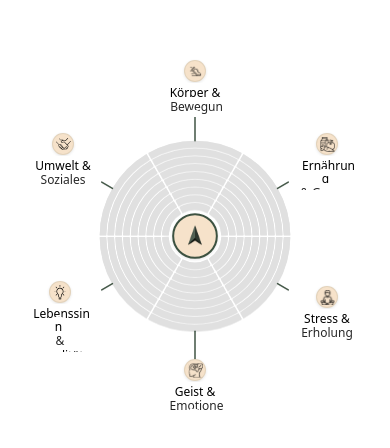
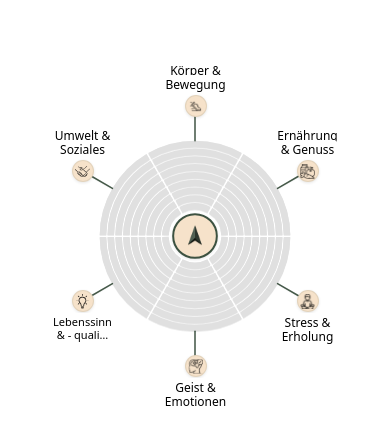
Before and after one commit to shams3049/vigilant-guacamole, a React (Vite) app: page / in a window 390 px wide. Shown: the part 186-634 px from the top of the page. Built offline with nearby package versions, Linux system fonts and the light colour scheme.

Commit message:
feat: Refactor icon and label positioning logic for improved layout and responsiveness in IconLabelLayer

```diff
--- a/src/components/GuideLinesLayer.tsx
+++ b/src/components/GuideLinesLayer.tsx
@@ -49,36 +49,16 @@ export default function GuideLinesLayer({
         // Start exactly on the outermost bar edge
         const p1 = polarToCartesian(center, center, innerRadius, angle);
 
-  // Reconstruct the label box geometry to compute where the inward edge lies along the ray
-  const boxWidth = Math.round(iconSize * 2.8);
-  // Estimate box height similar to IconLabelLayer: icon + margin + at least one line
-  const iconBlock = Math.round(iconSize * 0.9);
-  const effFont = Math.max(fontSize * 0.98, 12);
-  const marginTop = Math.max(4, Math.round(effFont * 0.3));
-  const lineHeightPx = Math.round(effFont * 1.1);
-  const minLinesBlock = lineHeightPx; // at least one line; actual may be larger but inward extent uses axis-aligned half extents
-  const paddingBlock = 8;
-  const boxHeight = Math.round(iconBlock + marginTop + minLinesBlock + paddingBlock);
-
-        // Nominal label center at base label radius
-        const nominal = polarToCartesian(center, center, labelRadius, angle);
-        const dx = nominal.x - center;
-        const dy = nominal.y - center;
-        const dist = Math.hypot(dx, dy) || 1;
-        const ux = dx / dist;
-        const uy = dy / dist;
-
-        // Inward half-extent of the axis-aligned box along the radial direction
-        const inwardHalfExtent = Math.abs(ux) * (boxWidth / 2) + Math.abs(uy) * (boxHeight / 2);
-
-        // Final label center radius (same as IconLabelLayer logic)
-        const finalLabelCenterRadius = Math.max(labelRadius, avoidRadius + safetyGap + inwardHalfExtent);
-
-        // Radius to the box's inward edge where the guideline should touch
-        const touchRadius = finalLabelCenterRadius - inwardHalfExtent;
-
-        // Ensure we don't create a negative/zero-length line (clamp slightly beyond innerRadius)
-        const endRadius = Math.max(innerRadius, Math.min(touchRadius, outerRadius));
+  // Compute icon center radius independent of label text (must match IconLabelLayer)
+  const iconBadgeRadius = (iconSize * 0.9) / 2;
+  const minIconCenterRadius = avoidRadius + safetyGap + iconBadgeRadius;
+  const iconCenterRadius = Math.max(labelRadius, minIconCenterRadius);
+  // Apply additional 20% on top (total 36% shorter from base)
+  const shrinkFactor = 0.64;
+  const endRadiusBase = iconCenterRadius - iconBadgeRadius; // icon inward edge
+  const shortenedEnd = innerRadius + shrinkFactor * (endRadiusBase - innerRadius);
+  // End the guideline at the shortened icon inward edge
+  const endRadius = Math.max(innerRadius, Math.min(shortenedEnd, outerRadius));
 
         const p2 = polarToCartesian(center, center, endRadius, angle);
 
--- a/src/components/IconLabelLayer.tsx
+++ b/src/components/IconLabelLayer.tsx
@@ -14,34 +14,117 @@ function getResponsiveTextConfig(fontSize: number, iconSize: number) {
   };
 }
 
-// Split text into multiple lines if needed (no cap; render all lines)
-function wrapText(text: string, maxCharsPerLine: number): string[] {
-  const words = text.split(' ');
-  const lines: string[] = [];
-  let currentLine = '';
+// Compute exactly two lines, scaling font-size down to fit within a given width.
+function computeTwoLineLayout(
+  text: string,
+  boxWidthPx: number,
+  startFontSize: number,
+  minFontSize: number
+): { lines: [string, string]; fontSize: number } {
+  // Split into tokens, but also split on internal hyphens to encourage natural breaks.
+  const rawWords = text.split(' ');
+  const words = rawWords.flatMap(w => {
+    // Keep leading or trailing hyphen as separate tokens to preserve semantics
+    if (w.includes('-') && w.length > 1) {
+      // Split but keep hyphens as standalone tokens when not at ends
+      const pieces = w.split('-');
+      const tokens: string[] = [];
+      pieces.forEach((p, idx) => {
+        if (p) tokens.push(p);
+        if (idx < pieces.length - 1) tokens.push('-');
+      });
+      return tokens;
+    }
+    return [w];
+  });
 
+  // Helper to wrap into up to 2 lines given a max chars per line
+  const wrapTwo = (maxChars: number): [string, string] => {
+    let line1 = '';
+    let line2 = '';
     for (const word of words) {
-    const testLine = currentLine ? `${currentLine} ${word}` : word;
-
-    if (testLine.length <= maxCharsPerLine) {
-      currentLine = testLine;
+      const try1 = line1 ? `${line1} ${word}` : word;
+      if (try1.length <= maxChars) {
+        line1 = try1;
+        continue;
+      }
+      // If word itself is longer than maxChars and line1 is empty, hard-split across lines
+      if (!line1 && word.length > maxChars) {
+        const head = word.slice(0, Math.max(1, maxChars - 1)) + '…';
+        line1 = head;
+        const remaining = word.slice(Math.max(1, maxChars - 1));
+        if (remaining) {
+          // Fill second line with remaining if possible
+          const rem2 = remaining.slice(0, Math.max(1, maxChars - 1)) + (remaining.length > maxChars - 1 ? '…' : '');
+          line2 = rem2;
+        }
+        break;
+      }
+      const try2 = line2 ? `${line2} ${word}` : word;
+      if (try2.length <= maxChars) {
+        line2 = try2;
       } else {
-      if (currentLine) {
-        lines.push(currentLine);
-        currentLine = word;
-      } else {
-        // Very long single word: push as-is and let CSS break it
-        lines.push(word);
-        currentLine = '';
+        // Word doesn't fit second line; truncate last token with ellipsis
+        const token = word.slice(0, Math.max(1, maxChars - (line2 ? line2.length + 1 : 0) - 1));
+        const spaced = line2 ? `${line2} ${token}` : token;
+        line2 = spaced.slice(0, Math.max(1, maxChars - 1)) + '…';
+        break;
       }
     }
+    // Avoid empty first line; move content up if needed
+    if (!line1 && line2) {
+      line1 = line2;
+      line2 = '';
     }
+    return [line1, line2] as [string, string];
+  };
 
-  if (currentLine) {
-    lines.push(currentLine);
+  // Iteratively reduce font size until it fits into two lines without overflow
+  let fontSize = Math.max(startFontSize, minFontSize);
+  // Leave a small padding inside the box for the line chip
+  const horizontalPaddingPx = 8; // 4px left + 4px right inside the chip
+  const availablePx = Math.max(10, boxWidthPx - horizontalPaddingPx);
+
+  for (let i = 0; i < 10; i++) {
+    const approxCharWidth = fontSize * 0.6; // heuristic
+    const maxChars = Math.max(6, Math.floor(availablePx / approxCharWidth));
+    // If any single token is longer than maxChars, shrink font and retry so we don't split mid-word
+    const longestToken = words.reduce((m, w) => Math.max(m, w.length), 0);
+    if (longestToken > maxChars && fontSize > minFontSize) {
+      fontSize = Math.max(minFontSize, fontSize * 0.92);
+      continue;
     }
-
-  return lines;
+  let [l1, l2] = wrapTwo(maxChars);
+  const overflow = (l2.endsWith('…') && l2.length > maxChars) || (!l1 && !!l2);
+    // Also consider raw length check for safety
+    const fits = l1.length <= maxChars && (!overflow && l2.length <= maxChars);
+    if (fits) {
+      // Prevent a lone ellipsis on second line by moving it to the first line
+      if (l2.trim() === '…' || l2.trim() === '...') {
+        l1 = (l1.replace(/…+$/,'')).trimEnd() + '…';
+        l2 = '';
+      }
+      return { lines: [l1 || '', l2 || ''], fontSize };
+    }
+    fontSize = Math.max(minFontSize, fontSize * 0.92);
+    if (fontSize === minFontSize) {
+      // Final attempt at min font: recompute and accept with potential ellipsis
+      const finalCharWidth = fontSize * 0.6;
+      const finalMax = Math.max(6, Math.floor(availablePx / finalCharWidth));
+  let [fl1, fl2] = wrapTwo(finalMax);
+  if (!fl1 && fl2) { fl1 = fl2; fl2 = ''; }
+  if (fl1.length > finalMax) fl1 = fl1.slice(0, Math.max(1, finalMax - 1)) + '…';
+      if (fl2.length > finalMax) fl2 = fl2.slice(0, Math.max(1, finalMax - 1)) + '…';
+      // Avoid rendering a solitary ellipsis line
+      if (fl2.trim() === '…' || fl2.trim() === '...') {
+        fl1 = (fl1.replace(/…+$/,'')).trimEnd() + '…';
+        fl2 = '';
+      }
+      return { lines: [fl1 || '', fl2 || ''], fontSize };
+    }
+  }
+  // Fallback (should rarely happen)
+  return { lines: [text, ''], fontSize };
 }
 
 export default function IconLabelLayer({
@@ -70,62 +153,47 @@ export default function IconLabelLayer({
     <g>
       {sectors.map((s, i) => {
         const angle = s.angle;
-  // Box width for icon + label stack (axis-aligned)
-  const boxWidth = Math.round(iconSize * 2.8); // Slightly wider for better text layout
+  // Place text above icon for top and near-top sectors (12, 2, and 10 o'clock)
+  const textAbove = angle === 0 || angle === 60 || angle === 300; // Körper & Bewegung, Ernährung & Genuss, Umwelt & Soziales
+  // Box width for icon + label stack (axis-aligned), adapt to canvas
+  const canvasSize = center * 2;
+  const boxWidth = Math.round(Math.min(iconSize * 3.1, canvasSize - 8)); // wider base to help text fit
 
-  // Wrap text for full rendering (no truncation/no cap)
-  const textLines = wrapText(s.label, textConfig.maxCharsPerLine);
+  // Two-line layout with dynamic downscaling
+  const minFont = 8; // slightly smaller for ultra-small screens
+  const layout = computeTwoLineLayout(s.label, boxWidth, textConfig.fontSize, minFont);
+  const textLines: [string, string] = layout.lines;
 
-  // Calculate dynamic box height from content
+  // Calculate dynamic box height from content (exactly two lines)
   const iconBlock = Math.round(iconSize * 0.9);
-  const marginTop = Math.max(4, Math.round(textConfig.fontSize * 0.3));
-  const lineHeightPx = Math.round(textConfig.fontSize * 1.1);
-  const linesBlock = textLines.length * lineHeightPx + Math.max(0, textLines.length - 1) * 1; // 1px gap between lines
+  const marginTop = Math.max(4, Math.round(layout.fontSize * 0.3));
+  const lineHeightPx = Math.round(layout.fontSize * 1.1);
+  const linesBlock = 2 * lineHeightPx + 1; // 1px gap between the two lines
   const paddingBlock = 8; // 4px top + 4px bottom from container padding
   const boxHeight = Math.round(iconBlock + marginTop + linesBlock + paddingBlock);
 
-        // First compute the nominal position using the base radius
-        const nominalPos = polarToCartesian(center, center, radius, angle);
+        // Compute icon center radius independent of label text (decouple guideline from text box)
+  const iconBadgeRadius = Math.round(iconSize * 0.9) / 2;
+  const minIconCenterRadius = avoidRadius + safetyGap + iconBadgeRadius;
+  const baseIconCenterRadius = Math.max(radius, minIconCenterRadius);
+  // Apply additional 20% on top (total 36%): shrinkFactor = 0.64
+  const shrinkFactor = 0.64; // cumulative
+  const innerStart = avoidRadius; // same base as guideline inner
+  const iconCenterRadius = innerStart + shrinkFactor * (baseIconCenterRadius - innerStart);
+        // Icon center position where the guideline should end (at icon edge)
+        const pos = polarToCartesian(center, center, iconCenterRadius, angle);
 
-        // Unit vector from center to position (radial outward)
-        const dx = nominalPos.x - center;
-        const dy = nominalPos.y - center;
-        const dist = Math.hypot(dx, dy) || 1;
-        const ux = dx / dist;
-        const uy = dy / dist;
+  // Compute top-left so that the icon center aligns with `pos` and text sits above/below without affecting the guideline
+  const contentPadding = 4; // matches container padding
+  const iconCenterOffsetY = textAbove
+    ? contentPadding + (2 * lineHeightPx + 1) + Math.max(4, Math.round(layout.fontSize * 0.3)) + iconBlock / 2
+    : contentPadding + iconBlock / 2;
 
-        // How much an axis-aligned box extends toward the center along the radial direction
-        // support function h_R(v) for rectangle with half-extents (w/2, h/2)
-        const inwardHalfExtent = Math.abs(ux) * (boxWidth / 2) + Math.abs(uy) * (boxHeight / 2);
-
-        // Minimum required distance from center to box center so that its inward edge clears the radar by safetyGap
-        const minCenterDistance = avoidRadius + safetyGap + inwardHalfExtent;
-
-        // Final placement radius
-        const finalRadius = Math.max(radius, minCenterDistance);
-
-        // Place each icon and label at the correct angle and distance
-        const pos = polarToCartesian(center, center, finalRadius, angle);
-
-        // Dynamic offset based on screen edges to prevent clipping near canvas bounds
-        let xOffset = 0;
-        let yOffset = 0;
-
-        if (pos.x - boxWidth / 2 < 0) {
-          xOffset = boxWidth / 4;
-        } else if (pos.x + boxWidth / 2 > center * 2) {
-          xOffset = -boxWidth / 4;
-        }
-
-        if (pos.y - boxHeight / 2 < 0) {
-          yOffset = boxHeight / 4;
-        } else if (pos.y + boxHeight / 2 > center * 2) {
-          yOffset = -boxHeight / 4;
-        }
-
+  const fxUnclamped = pos.x - boxWidth / 2;
+  const fyUnclamped = pos.y - iconCenterOffsetY;
   // Round coordinates to avoid sub-pixel issues in Safari/Firefox within foreignObject
-        const fx = Math.round(pos.x - boxWidth / 2 + xOffset);
-        const fy = Math.round(pos.y - boxHeight / 2 + yOffset);
+  const fx = Math.round(fxUnclamped);
+  const fy = Math.round(fyUnclamped);
 
   return (
           <foreignObject
@@ -151,9 +219,9 @@ export default function IconLabelLayer({
               justifyContent: 'flex-start',
               width: '100%',
               height: '100%',
-              fontSize: textConfig.fontSize,
+              fontSize: layout.fontSize,
               textAlign: 'center',
-              lineHeight: textConfig.lineHeight / textConfig.fontSize,
+              lineHeight: 1.1,
               color: '#000',
               padding: '4px',
               boxSizing: 'border-box',
@@ -165,6 +233,43 @@ export default function IconLabelLayer({
               contain: 'layout paint size',
               background: 'transparent',
             }}>
+              {/* Conditionally render text above icon for top sector */}
+              {textAbove && (
+                <div style={{
+                  marginBottom: Math.max(4, Math.round(layout.fontSize * 0.3)),
+                  width: '100%',
+                  display: 'flex',
+                  flexDirection: 'column',
+                  alignItems: 'center',
+                  gap: '1px',
+                }}>
+                  {[textLines[0], textLines[1]].map((line, lineIndex) => (
+                    <div key={lineIndex} style={{
+                      width: '100%',
+                      wordBreak: 'break-word',
+                      overflowWrap: 'anywhere',
+                      hyphens: 'auto',
+                      WebkitHyphens: 'auto',
+                      textRendering: 'optimizeLegibility',
+                      fontSize: layout.fontSize,
+                      lineHeight: 1.1,
+                      background: 'transparent',
+                      borderRadius: 0,
+                      display: 'block',
+                    }}>
+                      <span style={{
+                        background: '#FFFFFF',
+                        padding: '1px 3px',
+                        borderRadius: 4,
+                        boxShadow: 'none',
+                        border: 'none',
+                        color: 'inherit',
+                      }}>{line}</span>
+                    </div>
+                  ))}
+                </div>
+              )}
+
               {/* Icon container with better responsive sizing */}
               <div
                 style={{
@@ -193,48 +298,42 @@ export default function IconLabelLayer({
                 />
               </div>
 
-              {/* Multi-line text container */}
+              {/* Text below icon for non-top sectors */}
+              {!textAbove && (
                 <div style={{
-                marginTop: Math.max(4, Math.round(textConfig.fontSize * 0.3)),
+                  marginTop: Math.max(4, Math.round(layout.fontSize * 0.3)),
                   width: '100%',
                   display: 'flex',
                   flexDirection: 'column',
                   alignItems: 'center',
                   gap: '1px',
                 }}>
-                {textLines.map((line, lineIndex) => (
-                  <div
-                    key={lineIndex}
-                    style={{
+                  {[textLines[0], textLines[1]].map((line, lineIndex) => (
+                    <div key={lineIndex} style={{
                       width: '100%',
                       wordBreak: 'break-word',
                       overflowWrap: 'anywhere',
                       hyphens: 'auto',
                       WebkitHyphens: 'auto',
                       textRendering: 'optimizeLegibility',
-                      fontSize: textConfig.fontSize,
+                      fontSize: layout.fontSize,
                       lineHeight: 1.1,
-                      // Keep background fully opaque on the chip; do not dim the container.
                       background: 'transparent',
                       borderRadius: 0,
                       display: 'block',
-                    }}
-                  >
-                    <span
-                      style={{
-                        background: '#FFFFFF', // ensure readability over guidelines
+                    }}>
+                      <span style={{
+                        background: '#FFFFFF',
                         padding: '1px 3px',
                         borderRadius: 4,
-                        boxShadow: 'none', // no border visible
+                        boxShadow: 'none',
                         border: 'none',
-                        color: lineIndex === 1 ? 'rgba(0,0,0,0.85)' : 'inherit', // subtle text dim only
-                      }}
-                    >
-                      {line}
-                    </span>
+                        color: 'inherit',
+                      }}>{line}</span>
                     </div>
                   ))}
                 </div>
+              )}
             </div>
           </foreignObject>
         );
```
Lines whose indentation alone changed are shown as unchanged.
